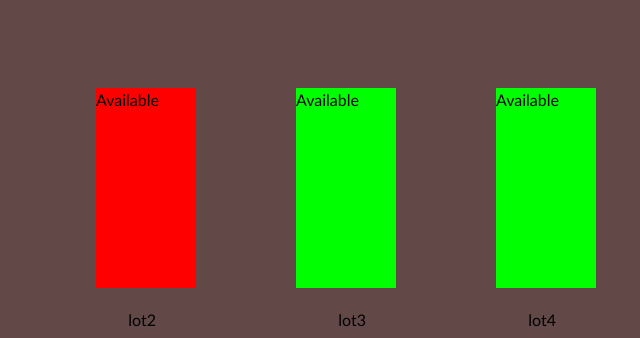
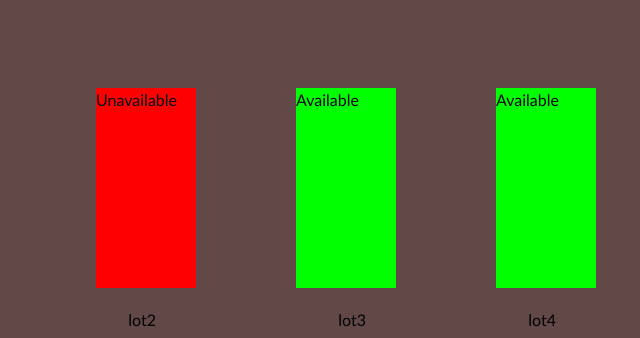
Before and after one commit to GifperTC/exceed-14-carpark, a plain HTML site: page car.html in a window 1280 px wide. Shown: the part 196-534 px from the top of the page, 334-974 px from the left. Drawn offline with Linux system fonts and the light colour scheme; no server answers; a web font is replaced by a local one.

Commit message:
Update car.html

```diff
--- a/car.html
+++ b/car.html
@@ -22,7 +22,7 @@
                 </h1>
 
                 <div id= "box1" class="box1">Available</div>
-                <div id= "box2" class="box2">Available</div>
+                <div id= "box2" class="box2">Unavailable</div>
                 <div id= "box4" class="box4">Available</div>
                 <div id= "box3" class="box3">Available</div>
 
```
